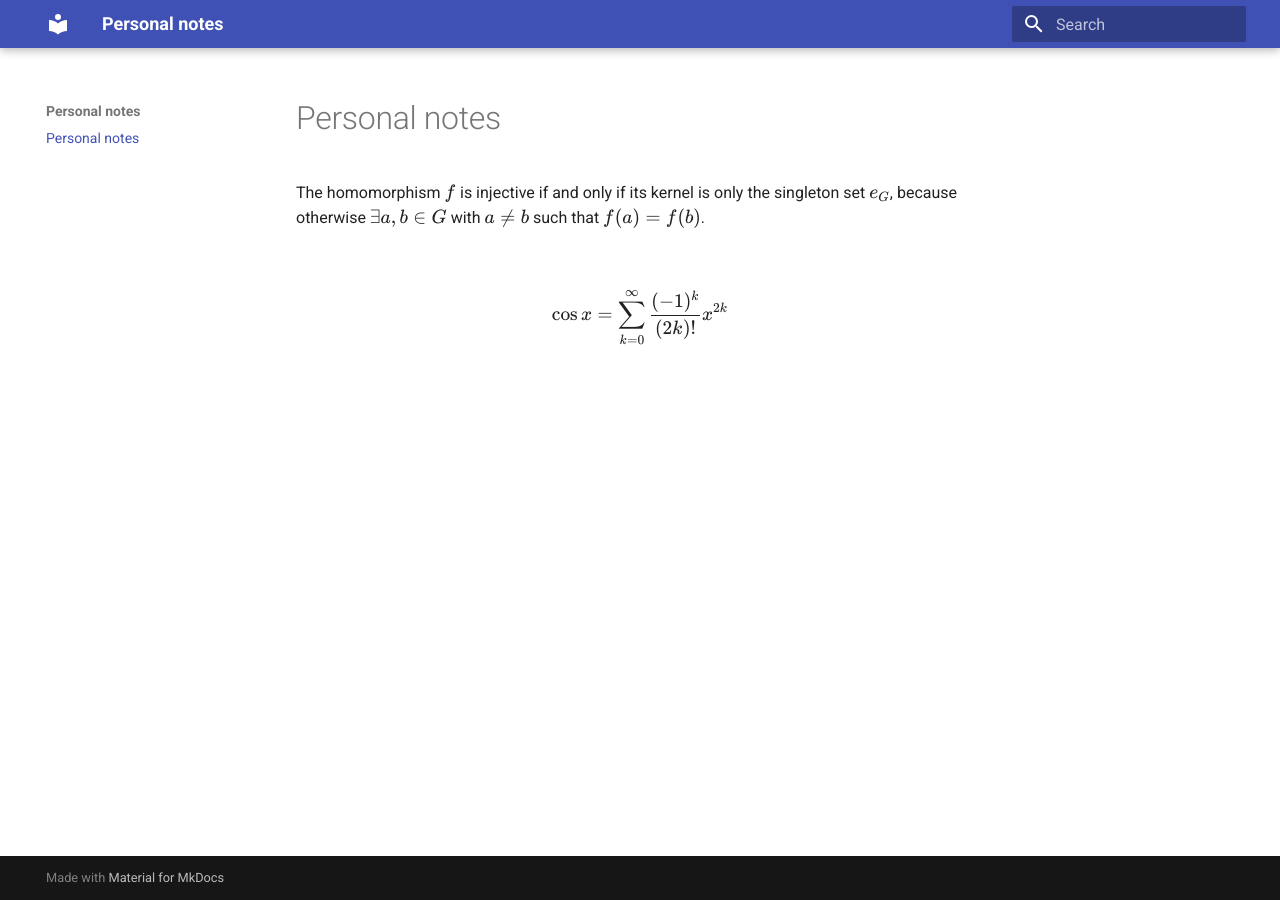
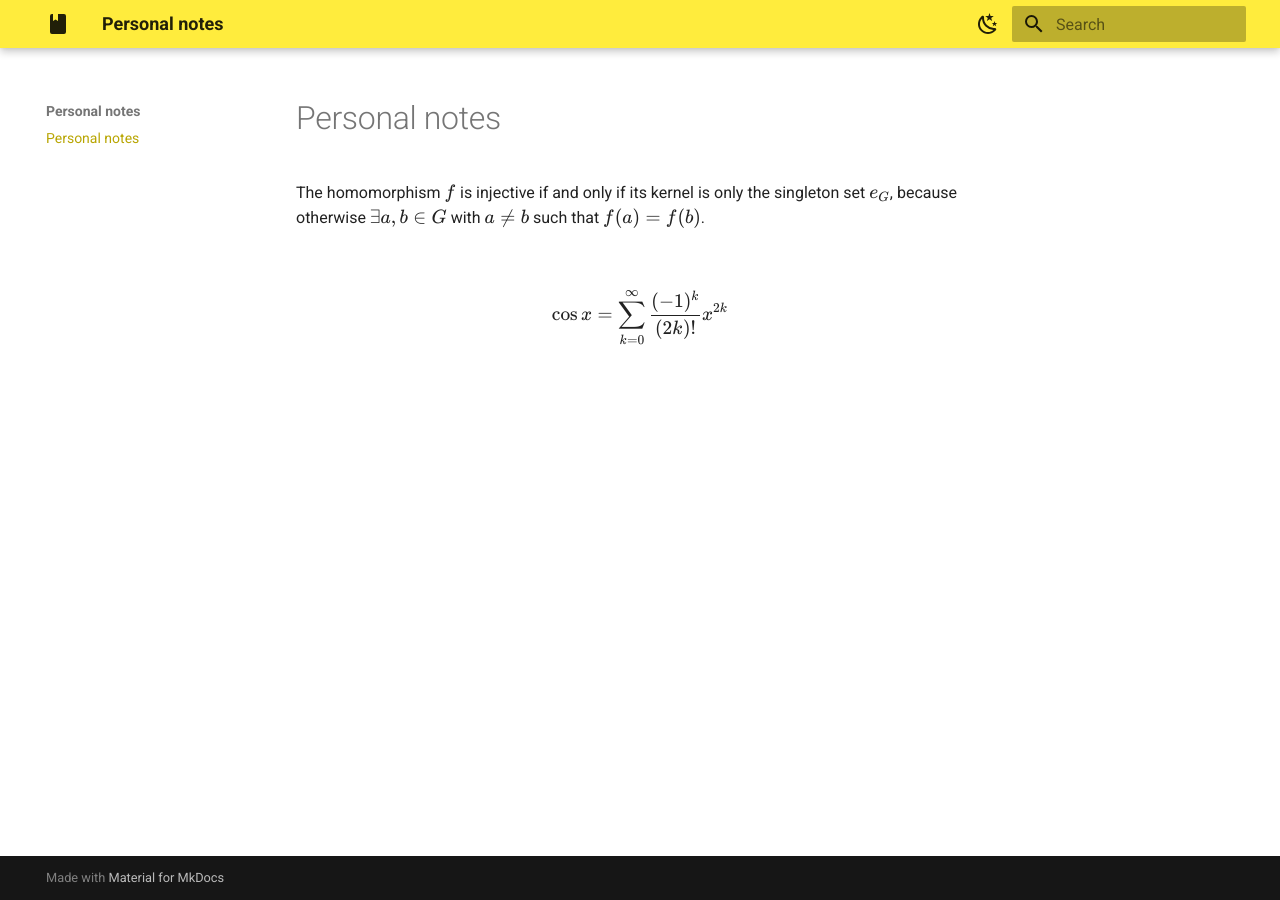
Before and after one commit to tdinev/notes, an MkDocs documentation site: the page built from docs/index.md, in a window 1280 px wide. Built offline with MkDocs 1.6.1 and Material for MkDocs 9.7.7, drawn with Linux system fonts in a browser that asks for light colours.

Commit message:
refactor: Change desing

```diff
--- a/mkdocs.yml
+++ b/mkdocs.yml
@@ -2,6 +2,25 @@
 site_url: https://tdinev.github.io/notes
 theme:
   name: material
+  palette:
+    # Palette toggle for light mode
+    - media: "(prefers-color-scheme: light)"
+      scheme: default
+      toggle:
+        icon: material/weather-night
+        name: Switch to dark mode
+      primary: yellow
+      accent: light green
+    # Palette toggle for dark mode
+    - media: "(prefers-color-scheme: dark)"
+      scheme: slate
+      toggle:
+        icon: material/weather-sunny
+        name: Switch to light mode
+      primary: yellow
+      accent: light green
+  icon:
+    logo: material/book
 markdown_extensions:
   - pymdownx.arithmatex:
       generic: true
```
